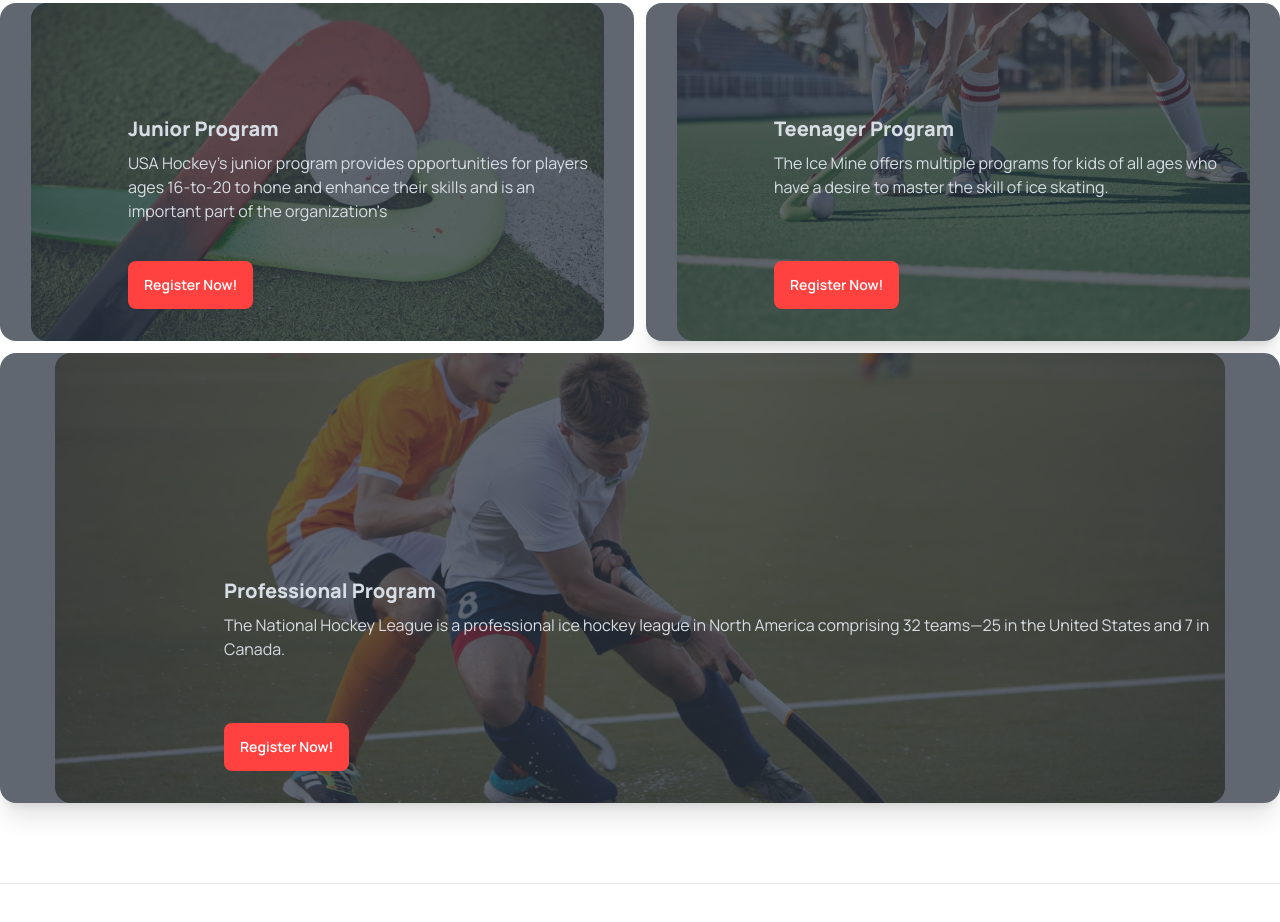
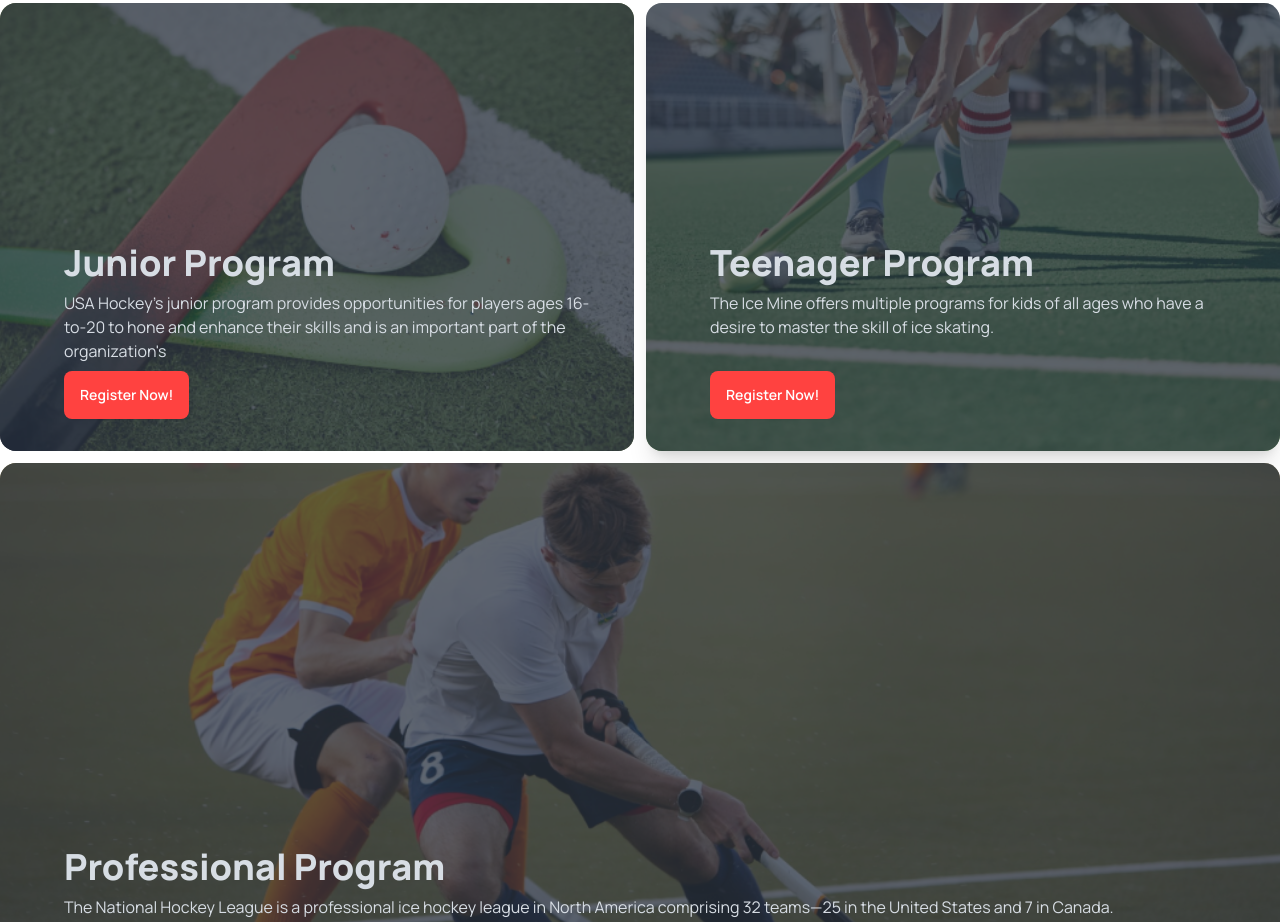
Before and after one commit to jrazad10/B9A3-Assignment3, a plain HTML site: page index.html in a window 1280 px wide. Shown: the part 1749-2671 px from the top of the page. Drawn offline with nearby package versions, Linux system fonts and the light colour scheme.

Commit message:
Few changes in all section

```diff
--- a/index.html
+++ b/index.html
@@ -165,9 +165,9 @@
         <div class="grid gap-3">
             <div class="grid grid-cols-1 lg:grid-cols-2 gap-3 ">
                 <div class="card h-auto max-w-full bg-base-100 image-full">
-                    <figure><img src="Images/2.png" alt="Shoes" /></figure>
-                    <div class="card-body lg:pl-32">
-                        <h2 class="card-title lg:pt-20 font-extrabold">Junior Program</h2>
+                    <figure><img class="w-full" src="Images/2.png" alt="Shoes" /></figure>
+                    <div class="card-body lg:pl-16 lg:mt-32">
+                        <h2 class="card-title lg:pt-20 lg:text-4xl font-extrabold">Junior Program</h2>
                         <p class="">USA Hockey's junior program provides opportunities for players ages 16-to-20 to hone
                             and enhance their skills and is an important part of the organization's</p>
                         <div class="card-actions justify-start">
@@ -177,8 +177,8 @@
                 </div>
                 <div class="card h-auto max-w-full bg-base-100 shadow-xl image-full">
                     <figure><img src="Images/3.png" alt="Shoes" /></figure>
-                    <div class="card-body lg:pl-32">
-                        <h2 class="card-title lg:pt-20 font-extrabold">Teenager Program</h2>
+                    <div class="card-body lg:pl-16 lg:mt-32">
+                        <h2 class="card-title lg:pt-20 lg:text-4xl font-extrabold">Teenager Program</h2>
                         <p>The Ice Mine offers multiple programs for kids of all ages who have a desire to master the
                             skill of ice skating. </p>
                         <div class="card-actions justify-start">
@@ -189,9 +189,9 @@
 
             </div>
             <div class="card h-auto max-w-full bg-base-100 shadow-xl image-full">
-                <figure><img src="Images/4.png" alt="Shoes" /></figure>
-                <div class="card-body lg:pl-56">
-                    <h2 class="card-title lg:pt-48 font-extrabold">Professional Program</h2>
+                <figure><img class="w-full" src="Images/4.png" alt="Shoes" /></figure>
+                <div class="card-body lg:pl-16 lg:mt-40">
+                    <h2 class="card-title lg:pt-48 lg:text-4xl font-extrabold">Professional Program</h2>
                     <p>The National Hockey League is a professional ice hockey league in North America comprising 32
                         teams—25 in the United States and 7 in Canada.</p>
                     <div class="card-actions justify-start">
```
